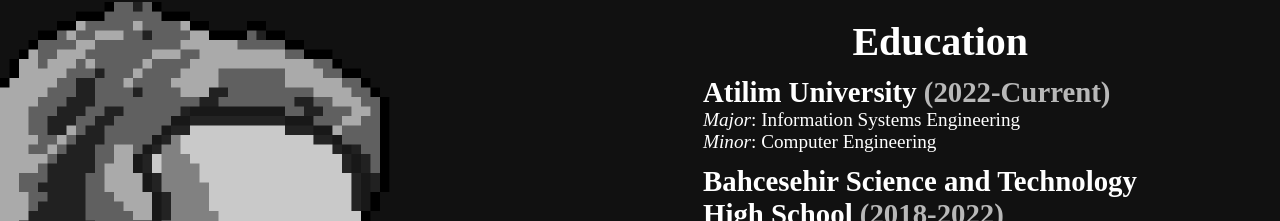
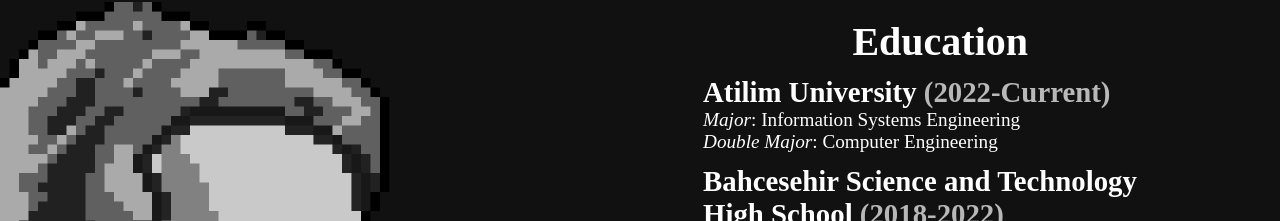
Before and after one commit to hkayrad/portfolioV5, a React (Vite) app: page /about in a window 1280 px wide. Shown: the part 190-411 px from the top of the page. Built offline with nearby package versions, Linux system fonts and the light colour scheme; a web font is replaced by a local one.

Commit message:
change minor to double major
Signed-off-by: Hakan Kayra Doğan <hkayrad@gmail.com>

```diff
--- a/src/routes/About.tsx
+++ b/src/routes/About.tsx
@@ -24,7 +24,7 @@
               Atilim University <span className="year"> (2022-Current)</span>
             </p>
             <p className="info"><i>Major</i>: Information Systems Engineering</p>
-            <p className="info"><i>Minor</i>: Computer Engineering</p>
+            <p className="info"><i>Double Major</i>: Computer Engineering</p>
           </li>
           <li>
             <p className="school">
```
